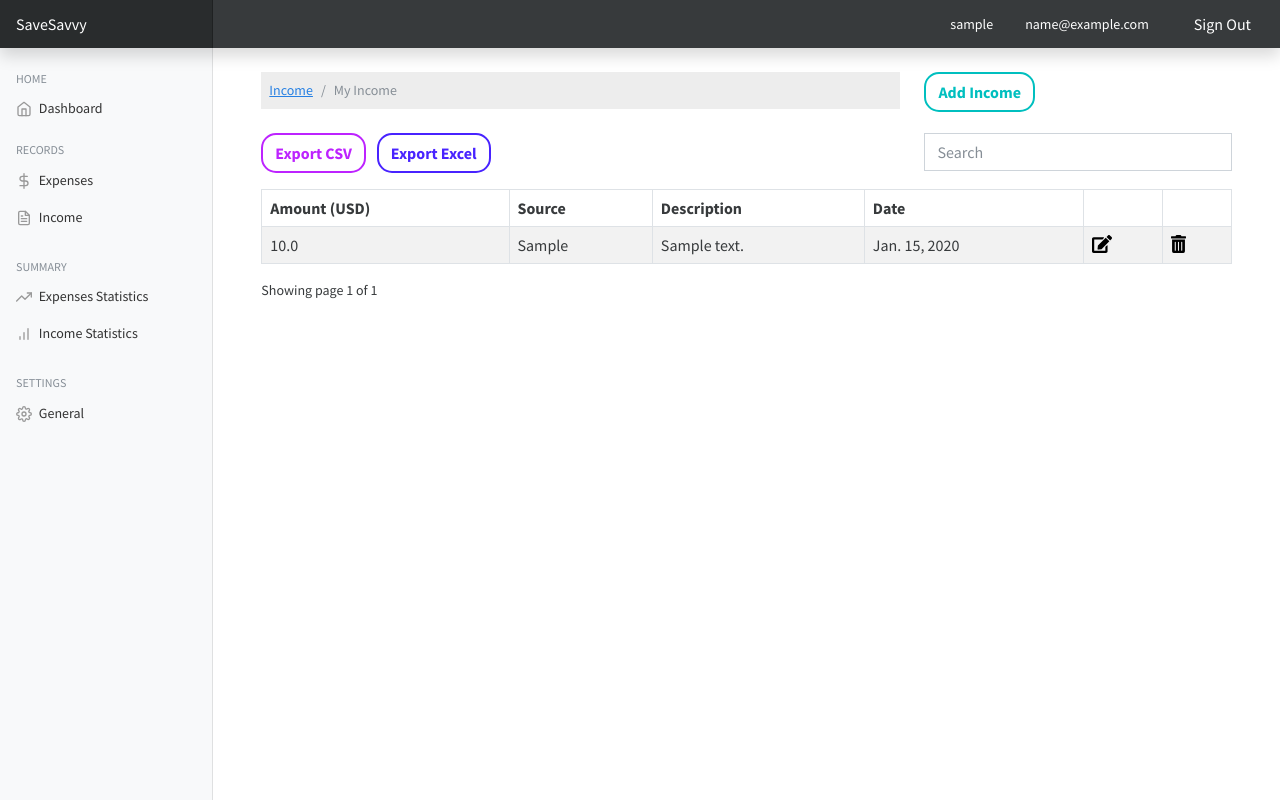
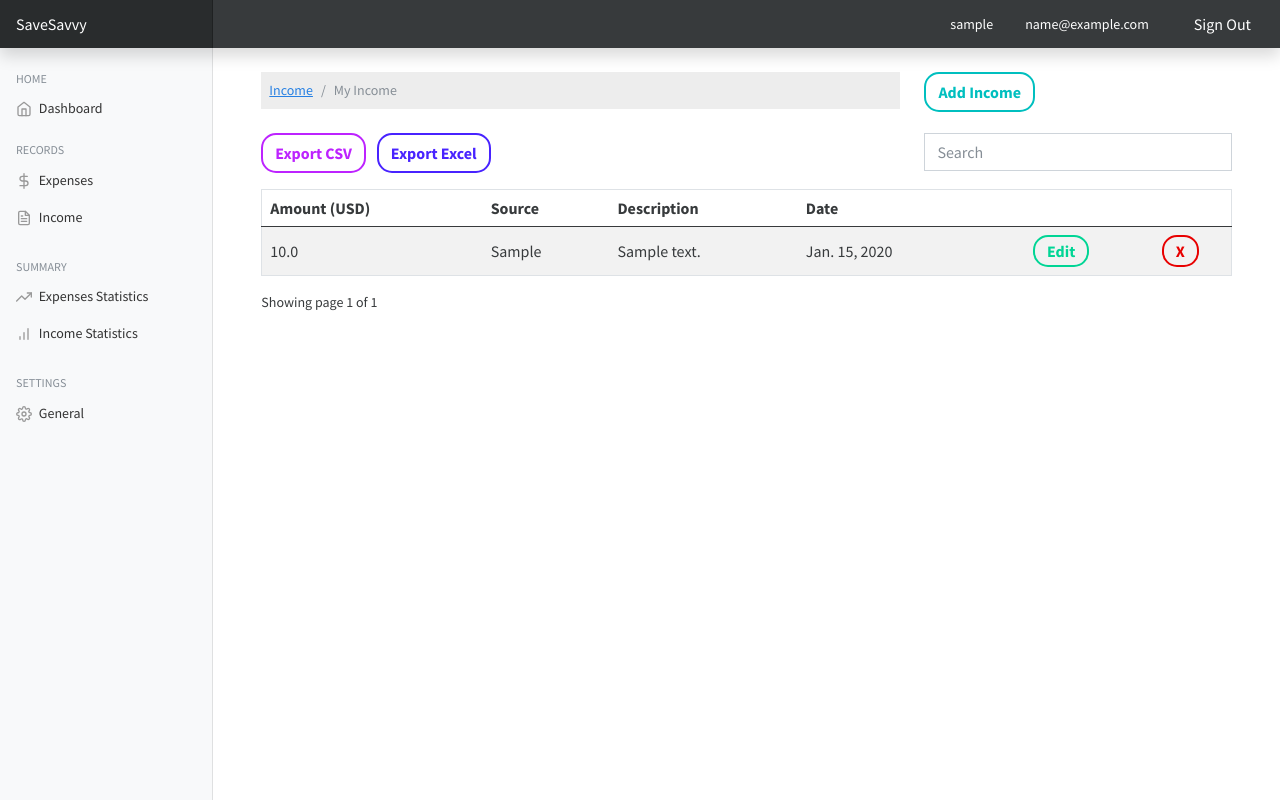
Before and after one commit to ajo01/SaveSavvy, a Django app: page /income/ in a window 1280 px wide. Run offline with Django 3.2, Linux system fonts and the light colour scheme; a user stored in the database is signed in; tables that the repository leaves empty hold one stand-in row (values such as "Sample post"); some libraries are stand-ins or nearby versions.

Commit message:
income edit X btns changed

```diff
--- a/expensesmanager/expensesmanager/static/css/main.css
+++ b/expensesmanager/expensesmanager/static/css/main.css
@@ -92,3 +92,10 @@
 .center-td {
   text-align: center;
 }
+.table {
+  border: 1px solid #dee2e6;
+}
+
+td {
+  vertical-align: middle;
+}
--- a/expensesmanager/templates/expenses/index.html
+++ b/expensesmanager/templates/expenses/index.html
@@ -37,7 +37,7 @@
     </div>
 
   <div class="app-table">
-    <table class="table table-striped table-bordered table-hover mt-3">
+    <table class="table table-striped table-hover mt-3">
       <thead>
         <tr>
         <th>Amount ({{currency}})</th>
@@ -68,7 +68,7 @@
   <p class="no-results" style="display: none;">No results </p>
     <div class="table-output">
       <table class="table table-striped table-hover mt-3">
-        <thead class="bg-dark text-white">
+        <thead>
           <tr>
           <th>Amount ({{currency}})</th>
           <th>Category</th>
--- a/expensesmanager/templates/income/index.html
+++ b/expensesmanager/templates/income/index.html
@@ -35,7 +35,7 @@
     </div>
 
   <div class="app-table">
-    <table class="table table-striped table-bordered table-hover mt-3">
+    <table class="table table-striped table-hover mt-3">
       <thead>
         <tr>
         <th>Amount ({{currency}})</th>
@@ -53,9 +53,11 @@
           <td>{{income.source}}</td>
           <td>{{income.description}}</td>
           <td>{{income.date}}</td>
-          <td><a href="{% url 'edit-income' income.id  %}"><img img src="{% static 'img/edit.svg' %}" alt="edit" height="18px"></img></a> </td>
-          <td> <a href="{% url 'delete-income' income.id  %}">
-            <img src="{% static 'img/trash-alt.svg' %}" alt="delete" height="18px"></img>
+
+
+          <td class="center-td"><a href="{% url 'edit-income' income.id  %}" class="btn edit-btn">Edit</a></td>
+          <td class="center-td"> <a href="{% url 'delete-income' income.id  %}" class="btn delete-btn" >
+            X
           </a></td>
         </tr>
         {% endfor %}
```
